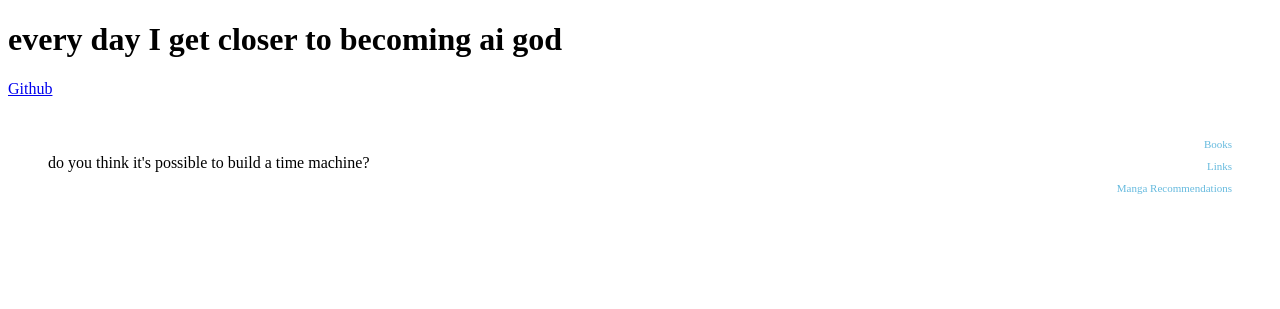
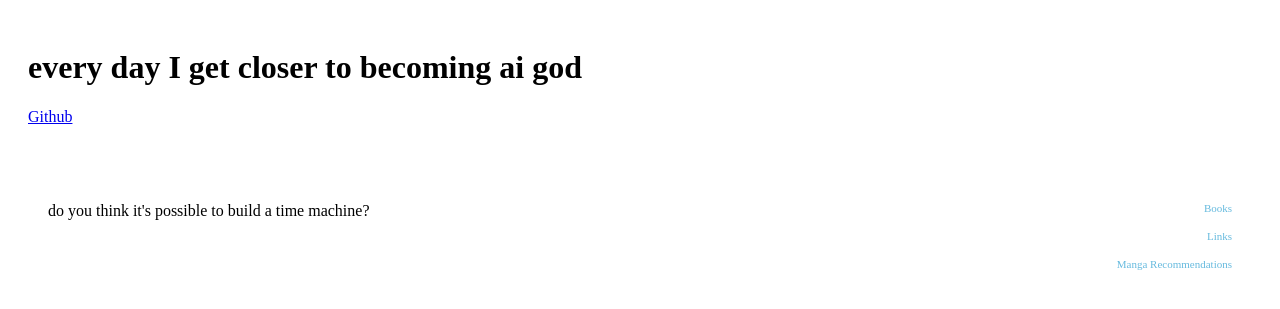
Before and after one commit to tsuiusi/tsuiusi.github.io, a website: page index.html in a window 1280 px wide. Drawn offline with Linux system fonts and the light colour scheme.

Commit message:
saving...

```diff
--- a/index.html
+++ b/index.html
@@ -8,16 +8,18 @@
 	<link rel="shortcut icon" type="image/png" href="favicon.png">
 </head>
 <body>
-	<h1>every day I get closer to becoming ai god</h1>
-	<a href="https://github.com/tsuiusi">Github</a>
+	<div class="content">
+		<h1>every day I get closer to becoming ai god</h1>
+		<a href="https://github.com/tsuiusi">Github</a>
+	</div>
 	<div class="container">
 		<div class="content">
 			<p>do you think it's possible to build a time machine?</p>
 		</div>
 		<div class="sidebar">
-			<a href="books.html">Books</a>
-			<a href="links.html">Links</a>
-			<a href="mangarecs.html">Manga Recommendations</a>
+			<p><a href="books.html">Books</a></p>
+			<p><a href="links.html">Links</a></p>
+			<p><a href="mangarecs.html">Manga Recommendations</a></p>
 		</div>
 	</div>
 </body>
--- a/style.css
+++ b/style.css
@@ -19,7 +19,6 @@
 
 .sidebar a {
 	display: block;
-	margin-bottom: 10px;
 	text-decoration: none;
 	color: #66BADE;
 	font-size: 11px;
```
Also changed, not shown: 2 other files.
